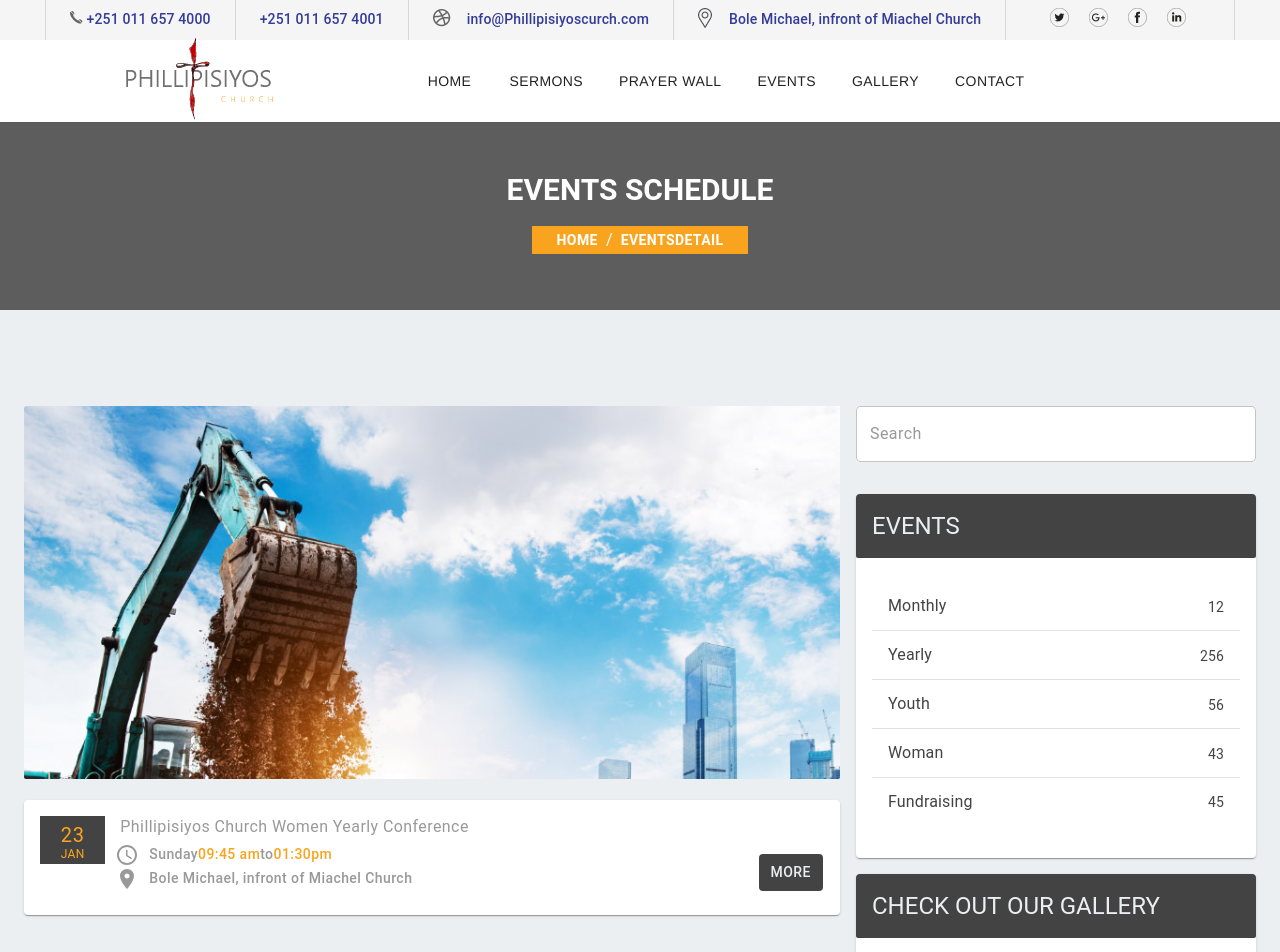
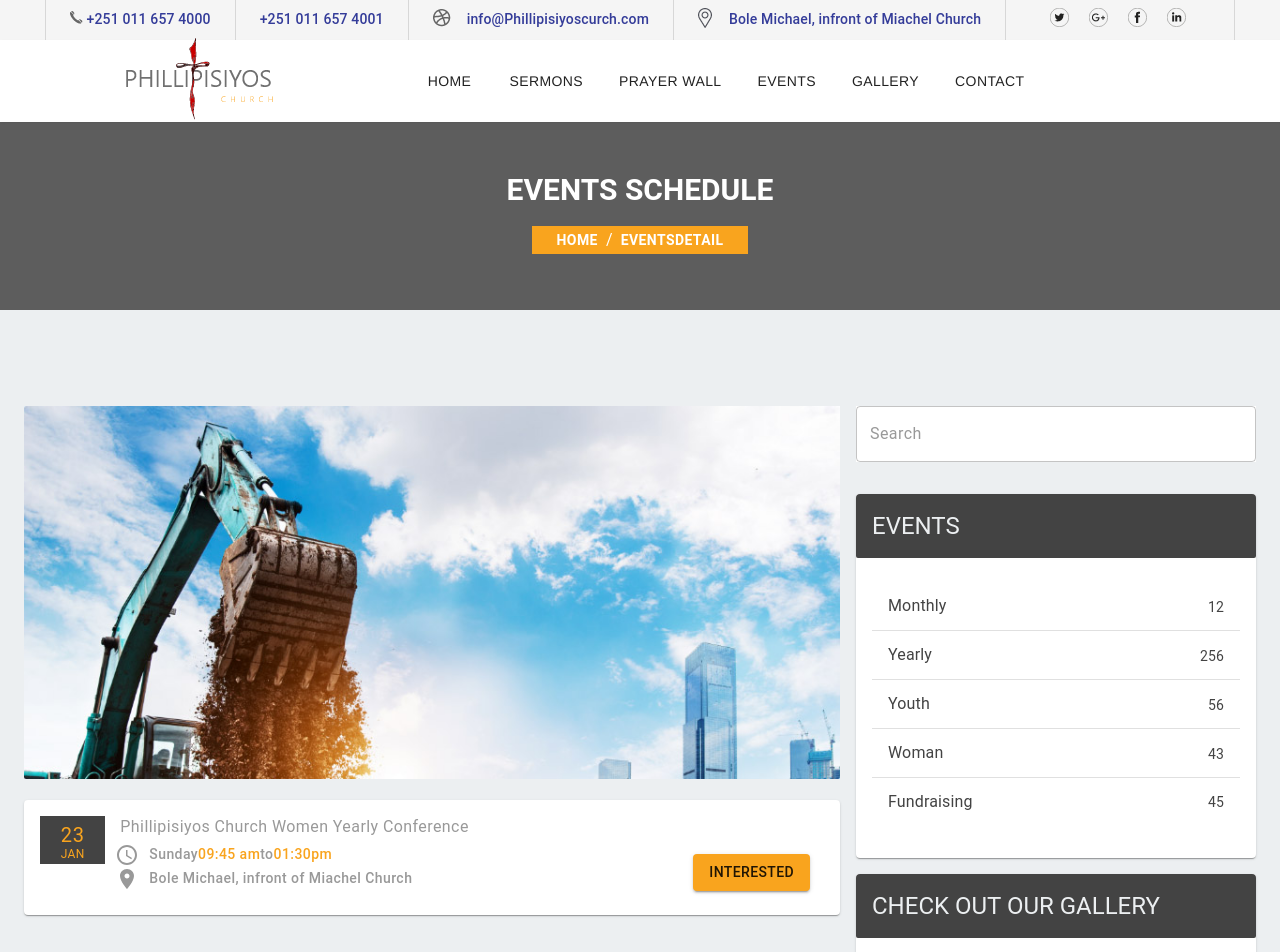
Before and after one commit to Alazar-dev/Filadelfia-web, a React (Create React App) app: page /eventsdetail in a window 1280 px wide. Shown: the top 952 px of the page. Built offline with nearby package versions, Linux system fonts and the light colour scheme.

Commit message:
edited button labeling and theme

```diff
--- a/src/components/eventsDetail/EventsDetailLeft.jsx
+++ b/src/components/eventsDetail/EventsDetailLeft.jsx
@@ -15,7 +15,6 @@ const useStyles = makeStyles((theme) => ({
   },
   button: {
     background: theme.palette.secondary.dark,
-    color: theme.palette.primary.light,
 
     float: "right",
   },
@@ -25,12 +24,6 @@ const useStyles = makeStyles((theme) => ({
   },
   icons: {
     marginRight: "10px",
-  },
-
-  dateNum: {
-    fontSize: "30px",
-    letterSpacing: "0.9px",
-    textAlign: "left",
   },
   date: {
     fontSize: "14px",
@@ -100,7 +93,7 @@ function SermonsDetailLeft() {
                     </Typography>
                   </Box>
                 </Grid>
-                <Grid item xs={10} md={10}>
+                <Grid item xs={9} md={9}>
                   <Typography className={classes.eventTitle} variant="body1">
                     Phillipisiyos Church Women Yearly Conference
                   </Typography>
@@ -114,8 +107,10 @@ function SermonsDetailLeft() {
                     infront of Miachel Church
                   </Typography>
                 </Grid>
-                <Grid className={classes.itemButton} item md={1}>
-                  <Button className={classes.button}>More</Button>
+                <Grid className={classes.itemButton} item md={2}>
+                  <Button variant="contained" color="primary">
+                    Interested
+                  </Button>
                 </Grid>
               </Grid>
             </CardContent>
```
